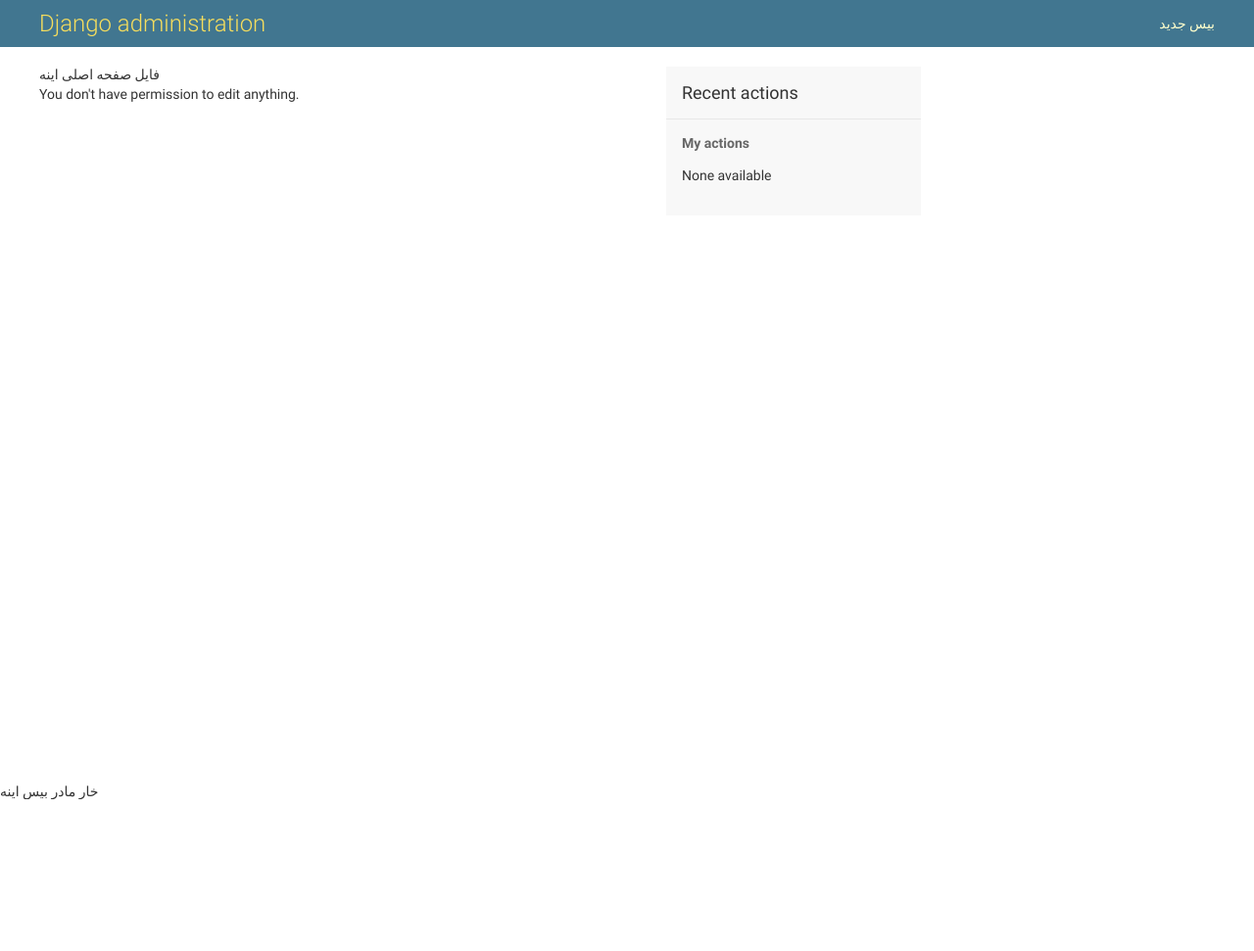
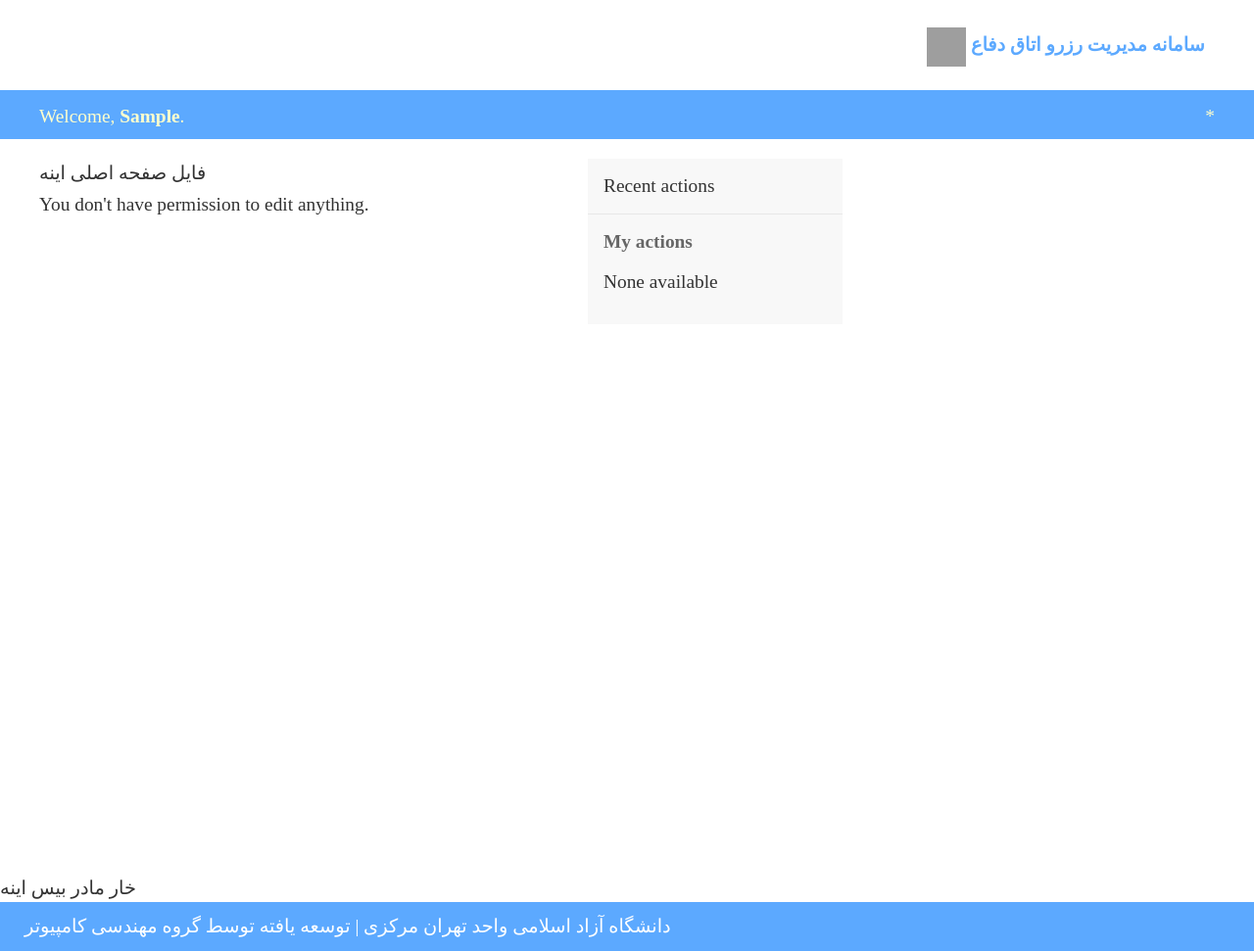
Before and after one commit to ashkantaravati/TDRRS, a Django app: template common/templates/admin2/index.html in a window 1280 px wide. Shown: the whole page at 98% size. Before the commit the page ends 816 px from the top, so only its background shows below. Run offline with Django 3.2, Linux system fonts and the light colour scheme; the template is opened without the code that fills it, so the values that code supplies are empty; the visitor is signed in with stand-in values (Sample User, id 1); data comes from the database, SQL or seed files in the repository; some libraries are stand-ins or nearby versions; some web fonts are replaced; grey boxes are pictures that could not be loaded.

Commit message:
header color

```diff
--- a/common/templates/admin2/base.html
+++ b/common/templates/admin2/base.html
@@ -3,47 +3,81 @@
 <html lang="{{ LANGUAGE_CODE|default:"en-us" }}" {% if LANGUAGE_BIDI %}dir="rtl"{% endif %}>
 <head>
 <title>{% block title %}{% endblock %}</title>
+<link rel="stylesheet" href="https://maxcdn.bootstrapcdn.com/font-awesome/4.7.0/css/font-awesome.min.css">
+<link href="https://cdn.rawgit.com/rastikerdar/vazir-font/v18.0.1/dist/font-face.css" rel="stylesheet" type="text/css" />
+<!--bootstrap-->
+<link rel="stylesheet" href="https://stackpath.bootstrapcdn.com/bootstrap/4.1.2/css/bootstrap.min.css" integrity="sha384-Smlep5jCw/wG7hdkwQ/Z5nLIefveQRIY9nfy6xoR1uRYBtpZgI6339F5dgvm/e9B" crossorigin="anonymous">
+<link rel="stylesheet" type="text/css" href="{% static 'common/styles/main.css' %}">
+
 <link rel="stylesheet" type="text/css" href="{% block stylesheet %}{% static "admin/css/base.css" %}{% endblock %}" />
 {% block extrastyle %}{% endblock %}
 {% if LANGUAGE_BIDI %}<link rel="stylesheet" type="text/css" href="{% block stylesheet_rtl %}{% static "admin/css/rtl.css" %}{% endblock %}" />{% endif %}
 {% block extrahead %}{% endblock %}
 {% block blockbots %}<meta name="robots" content="NONE,NOARCHIVE" />{% endblock %}
+
+<style>
+*{
+    font-size:1.1rem !important;
+    font-family: 'vazir' !important;
+}
+.blue-bg-manage{
+    background-color: #5ca9ff !important;
+}
+.white-hover:hover{
+    color: #fff !important;
+}
+</style>
 </head>
 {% load i18n %}
 
 <body class="{% if is_popup %}popup {% endif %}{% block bodyclass %}{% endblock %}"
   data-admin-utc-offset="{% now "Z" %}">
+  <header class="p-0">
+        <div >
+            <div class="row mrl-0">
+                <div class="col-md-12">
 
+                <h4 class="nav-link mr-3">
+                    <img src="{% static 'common/img/Azad_University_logo.png' %}" style="height: 40px; width: 40px;">
+                    سامانه مدیریت رزرو اتاق دفاع
+                  </h4>
+                </div>
+
+            </div>
+        </div>
+    </header>
 <!-- Container -->
 <div id="container">
 
     {% if not is_popup %}
     <!-- Header -->
-    <div id="header">
+    <div class="blue-bg-manage pb-2" id="header" style="height: 50px;">
         <div id="branding">
         {% block branding %}{% endblock %}
+        <div>
+            {% block welcome-msg %}
+             {% trans 'Welcome,' %}
+             <strong>{% firstof user.get_short_name user.get_username %}</strong>.
+         {% endblock %}
+         </div>
         </div>
         {% block usertools %}
         {% if has_permission %}
         <div id="user-tools">
-            {% block welcome-msg %}
-                {% trans 'Welcome,' %}
-                <strong>{% firstof user.get_short_name user.get_username %}</strong>.
-            {% endblock %}
             {% block userlinks %}
                 {% if site_url %}
-                    <a href="{{ site_url }}">{% trans 'View site' %}</a> /
+                    <a class="white-hover" href="{{ site_url }}">{% trans 'View site' %}</a> /
                 {% endif %}
                 {% if user.is_active and user.is_staff %}
                     {% url 'django-admindocs-docroot' as docsroot %}
                     {% if docsroot %}
-                        <a href="{{ docsroot }}">{% trans 'Documentation' %}</a> /
+                        <a class="white-hover"  href="{{ docsroot }}">{% trans 'Documentation' %}</a> /
                     {% endif %}
                 {% endif %}
                 {% if user.has_usable_password %}
-                <a href="{% url 'admin:password_change' %}">{% trans 'Change password' %}</a> /
+                <a class="white-hover" href="{% url 'admin:password_change' %}">{% trans 'Change password' %}</a> /
                 {% endif %}
-                <a href="{% url 'admin:logout' %}">{% trans 'Log out' %}</a>
+                <a class="white-hover" href="{% url 'admin:logout' %}">{% trans 'Log out' %}</a>
             {% endblock %}
         </div>
         {% endif %}
@@ -84,5 +118,16 @@
 </div>
 <!-- END Container -->
 خار مادر بیس اینه
+<footer>
+        <div >
+            <div class="row mrl-0">
+                <div class="col-md-12">
+                    دانشگاه آزاد اسلامی واحد تهران مرکزی | توسعه یافته توسط گروه مهندسی کامپیوتر
+                </div>
+
+            </div>
+        </div>
+    </footer>
+
 </body>
 </html>
--- a/common/templates/admin2/base_site.html
+++ b/common/templates/admin2/base_site.html
@@ -3,8 +3,9 @@
 {% block title %}{{ title }} | {{ site_title|default:_('Django site admin') }}{% endblock %}
 
 {% block branding %}
-<h1 id="site-name"><a href="{% url 'admin:index' %}">{{ site_header|default:_('Django administration') }}</a></h1>
+<h1 id="site-name" style="display: none;">
+    <a href="{% url 'admin:index' %}">{{ site_header|default:_('Django administration') }}</a></h1>
 
 {% endblock %}
 
-{% block nav-global %}بیس جدید{% endblock %}
+{% block nav-global %}* {% endblock %}
```
